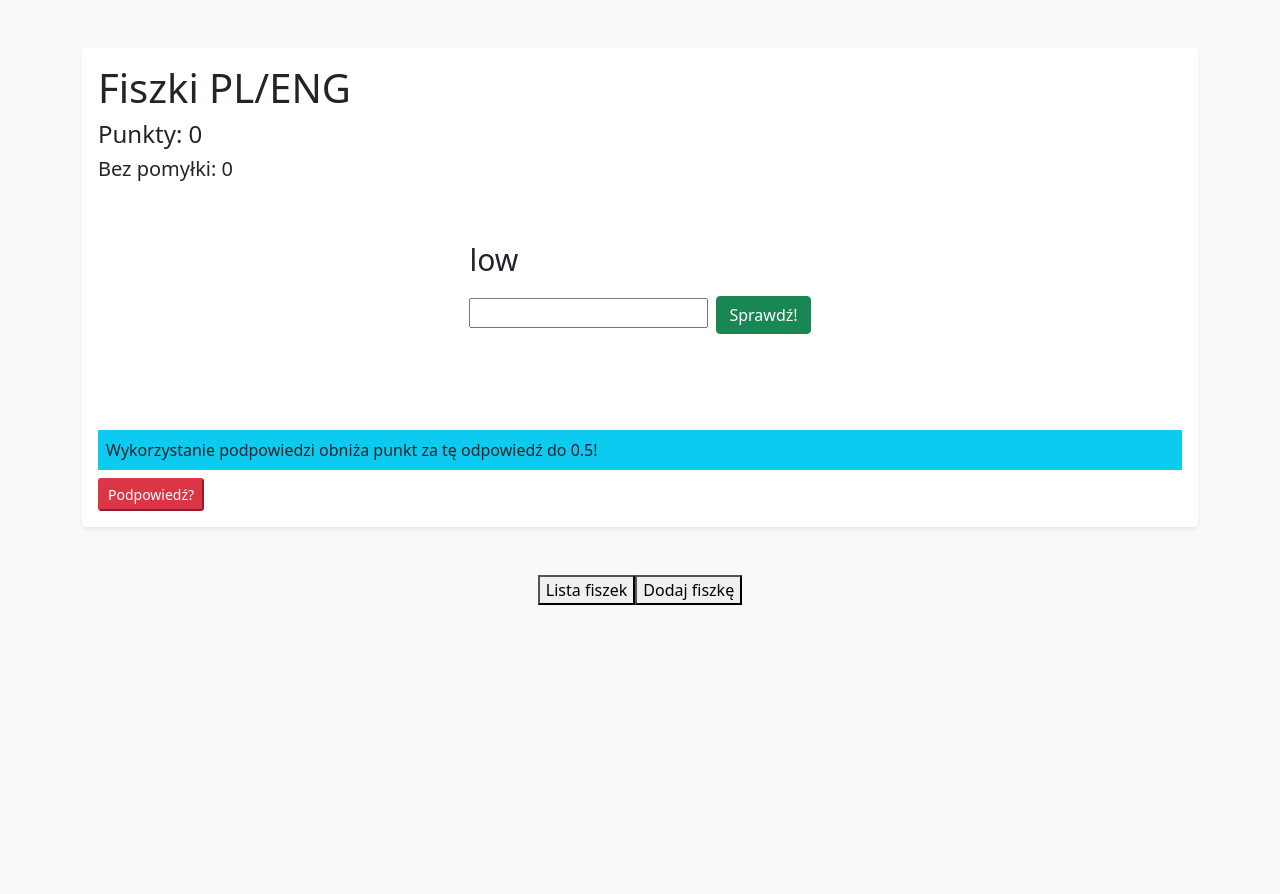
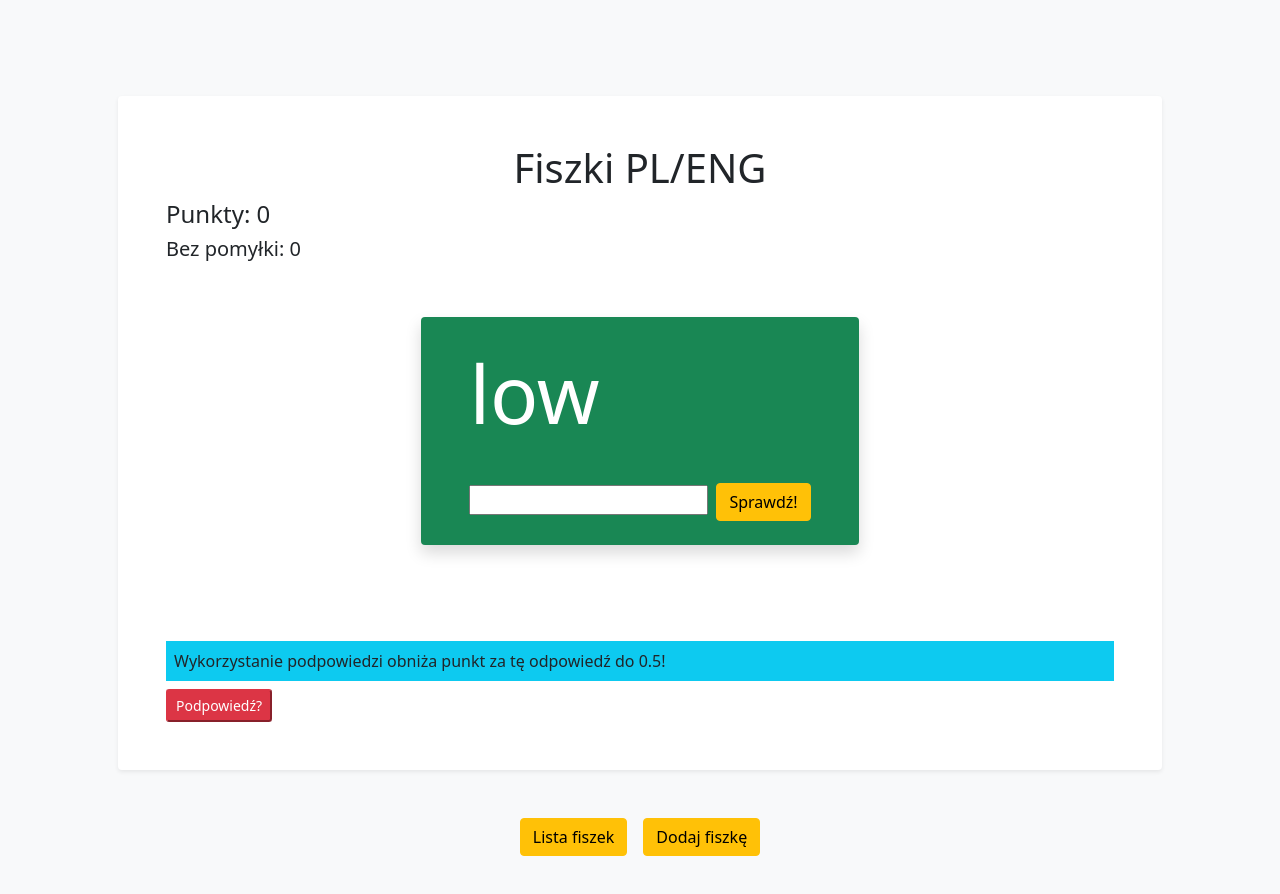
Before and after one commit to malex3334/FlashCards, a React (Create React App) app: page / in a window 1280 px wide. Shown: the top 894 px of the page. Before the commit the page ends 800 px from the top, so only its background shows below. Built offline with nearby package versions, Linux system fonts and the light colour scheme; no server answers.

Commit message:
added sounds, styling and more words in database

```diff
--- a/src/App.js
+++ b/src/App.js
@@ -8,11 +8,27 @@ function App() {
   const [newCard, setNewCard] = useState(false);
 
   return (
-    <div className="container">
+    <div className="container-sm p-5">
       <FlashCard />
       <div className="d-flex justify-content-center">
-        <button onClick={() => setIsOpen(!isOpen)}>Lista fiszek</button>
-        <button onClick={() => setNewCard(!newCard)}>Dodaj fiszkę</button>
+        <button
+          className="me-3 btn btn-warning"
+          onClick={() => {
+            setIsOpen(!isOpen);
+            setNewCard(false);
+          }}
+        >
+          Lista fiszek
+        </button>
+        <button
+          className="btn btn-warning"
+          onClick={() => {
+            setNewCard(!newCard);
+            setIsOpen(false);
+          }}
+        >
+          Dodaj fiszkę
+        </button>
       </div>
       {isOpen && <FlashCardList />}
       {newCard && <FlashCardForm setNewCard={setNewCard} />}
--- a/src/data/data.json
+++ b/src/data/data.json
@@ -14,5 +14,37 @@
   {
     "polish": ["mały", "małe", "mała"],
     "english": "small"
+  },
+  {
+    "polish": ["samochód", "auto"],
+    "english": "car"
+  },
+  {
+    "polish": ["dom"],
+    "english": "house"
+  },
+  {
+    "polish": ["karty"],
+    "english": "cards"
+  },
+  {
+    "polish": ["świat"],
+    "english": "world"
+  },
+  {
+    "polish": ["film"],
+    "english": "movie"
+  },
+  {
+    "polish": ["muzyka"],
+    "english": "music"
+  },
+  {
+    "polish": ["teatr"],
+    "english": "theater"
+  },
+  {
+    "polish": ["kino"],
+    "english": "cinema"
   }
 ]
--- a/src/index.css
+++ b/src/index.css
@@ -5,3 +5,17 @@
 /* .container {
   border: solid black 2px;
 } */
+#card {
+  animation: isCorrect;
+  animation-duration: 1s;
+}
+
+@keyframes isCorrect {
+  from {
+    transform: rotate(45deg);
+  }
+
+  to {
+    transform: rotate(0);
+  }
+}
--- a/src/pages/FlashCard.jsx
+++ b/src/pages/FlashCard.jsx
@@ -1,5 +1,7 @@
 import React, { useRef, useState, useEffect } from "react";
 import Data from "../data/data.json";
+import CorrectSound from "../sounds/correct.mp3";
+import WrongSound from "../sounds/wrong.mp3";
 
 function FlashCard() {
   const answerInput = useRef();
@@ -10,6 +12,13 @@ function FlashCard() {
   const [streak, setStreak] = useState(0);
   const [dictionary, setDictionary] = useState("");
   const [hint, setHint] = useState(false);
+  const [notification, setNotification] = useState("");
+
+  // audio sound
+
+  const correctSound = new Audio(CorrectSound);
+  correctSound.volume = 0.2;
+  const wrongSound = new Audio(WrongSound);
 
   // get random flashcard index
   const randomIndex = (e) => {
@@ -25,24 +34,30 @@ function FlashCard() {
         setPoints((prev) => prev + 1);
         setStreak((prev) => prev + 1);
         console.log("świetnie!");
+        correctSound.play();
 
         if (data[i].polish.includes(answer) && hint) {
           console.log("hint active");
           setPoints((prev) => prev - 0.5);
           setStreak((prev) => prev + 1);
+          correctSound.play();
         }
       } else {
         console.log("źle!");
         setStreak(0);
+        wrongSound.play();
       }
     };
+
+    // check answer
     isCorrect();
+    // get bew rabdin ubdex
     randomIndex();
-    // clear input
     // focus on input
     answerInput.current.focus();
     // reset hint
     setHint(false);
+    // clear input
     setAnswer("");
   };
 
@@ -70,26 +85,27 @@ function FlashCard() {
   // console.log(dictionary[0]?.meanings[0].definitions[0].definition);
   // console.log(dictionary);
   return (
-    <div className="shadow-sm p-3 mb-5 mt-5 bg-white rounded">
-      <h1>Fiszki PL/ENG</h1>
+    <div className="shadow-sm p-5 mb-5 mt-5 bg-white rounded">
+      <h1 className="text-center text ">Fiszki PL/ENG</h1>
       <h4>Punkty: {points}</h4>
       <h5>Bez pomyłki: {streak}</h5>
       <div className="d-flex justify-content-center">
-        <div className="mt-5 mb-5">
-          <span style={{ fontSize: "30px" }}>{data[i].english}</span>
-
+        <div className="shadow ps-5 pe-5 pb-4 mb-5 mt-5 bg-success rounded">
+          <p className="text-center">{streak > 1 ? notification : null}</p>
+          <p className="text-centered text-white" style={{ fontSize: "5rem" }}>
+            {data[i].english}
+          </p>
           <form onSubmit={handleAnswerSubmit}>
-            <label></label>
             <input
               className="mt-3"
               minLength="3"
               required
               ref={answerInput}
               type="text"
-              onChange={(e) => setAnswer(e.target.value)}
+              onChange={(e) => setAnswer(e.target.value.toLowerCase())}
               value={answer}
             />
-            <button className="btn btn-success ms-2">Sprawdź!</button>
+            <button className="btn btn-warning ms-2">Sprawdź!</button>
           </form>
         </div>
       </div>
```
Also changed, not shown: 2 other files (tests, documents, lock files or other folders).
